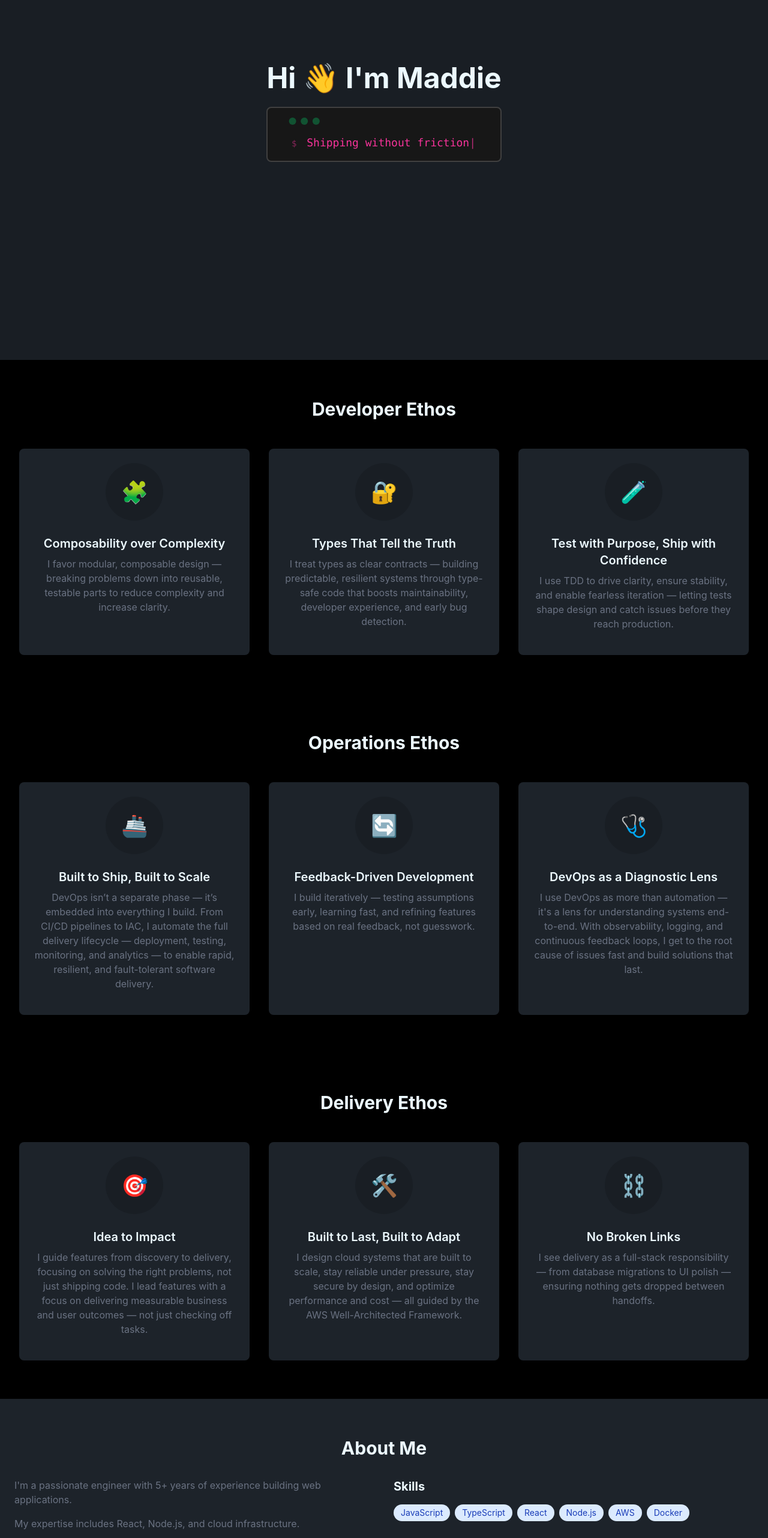
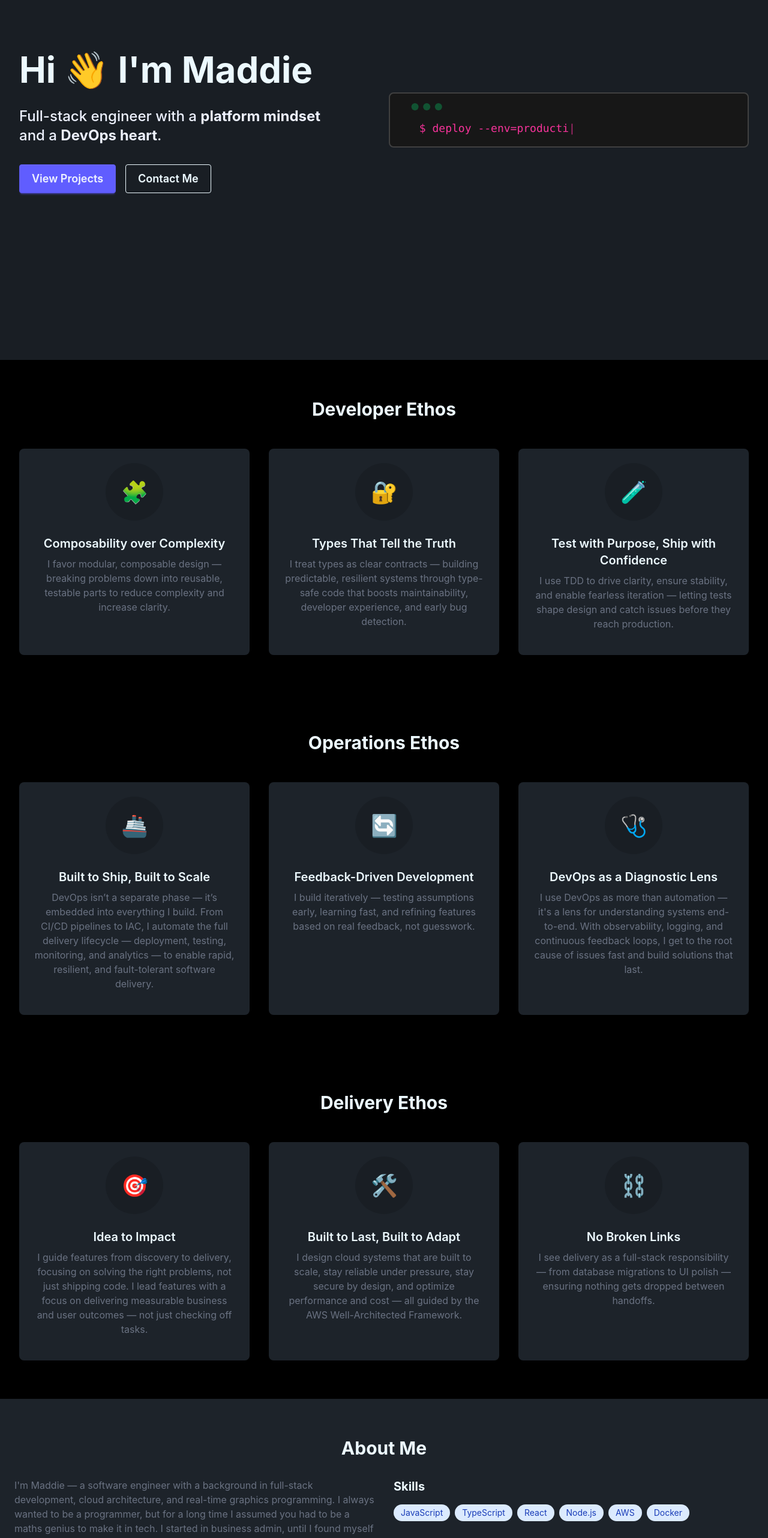
Before and after one commit to maddie-topaz/my-site, a Next.js app: page / in a window 1280 px wide. Shown: the part 200-2764 px from the top of the page at 60% size. Built offline with nearby package versions, Linux system fonts and the light colour scheme.

Commit message:
feat: about me section

```diff
--- a/app/page.tsx
+++ b/app/page.tsx
@@ -3,16 +3,28 @@
 import { Button } from "components/Button/Button"
 import { AnimatedTerminal } from "components/AnimatedTerminal";
 import { SkillsIcons } from "components/SkillsIcons";
+import { AboutMe } from "components/AboutMe";
 
 export default function Web() {
   return (
     <div className="flex flex-col min-h-screen bg-base-100">
       {/* Hero Section */}
-      <section className="hero min-h-screen bg-base-200">
-        <div className="hero-content text-center">
-          <div className="max-w-2xl">
-            <h1 className="text-5xl font-bold">Hi 👋 I'm Maddie </h1>
+      <section className="hero min-h-screen bg-base-200 px-4">
+        <div className="hero-content flex-col lg:flex-row-reverse gap-12 lg:gap-24">
+          <div className="w-full lg:w-1/2 flex justify-center">
             <AnimatedTerminal />
+          </div>
+          <div className="w-full lg:w-1/2 text-center lg:text-left">
+            <h1 className="text-5xl md:text-6xl font-bold leading-tight mb-6">
+              <span className="text-primary">Hi</span> 👋 I'm Maddie
+            </h1>
+            <p className="text-xl md:text-2xl mb-8 font-medium text-primary-content animate-fade-in-up opacity-0">
+              Full-stack engineer with a <span className="font-bold">platform mindset</span> and a <span className="font-bold">DevOps heart</span>.
+            </p>
+            <div className="flex gap-4 justify-center lg:justify-start">
+              <button className="btn btn-primary btn-lg">View Projects</button>
+              <button className="btn btn-outline btn-lg">Contact Me</button>
+            </div>
           </div>
         </div>
       </section>
@@ -20,32 +32,8 @@ export default function Web() {
       {/* Skills Icons Section */}
       <SkillsIcons />
 
-      {/* About Section */ }
-      <section id="about" className="dark:bg-gray-900 py-8 sm:py-16">
-        <div className="mx-auto max-w-(--breakpoint-xl) px-4 lg:px-6">
-          <h2 className="mb-8 text-3xl font-bold text-center dark:text-white">About Me</h2>
-          <div className="grid gap-8 md:grid-cols-2">
-            <div>
-              <p className="text-gray-500 dark:text-gray-400 mb-4">
-                I'm a passionate engineer with 5+ years of experience building web applications.
-              </p>
-              <p className="text-gray-500 dark:text-gray-400">
-                My expertise includes React, Node.js, and cloud infrastructure.
-              </p>
-            </div>
-            <div>
-              <h3 className="mb-4 text-xl font-bold dark:text-white">Skills</h3>
-              <div className="flex flex-wrap gap-2">
-                {['JavaScript', 'TypeScript', 'React', 'Node.js', 'AWS', 'Docker'].map((skill) => (
-                  <span key={skill} className="px-3 py-1 text-sm bg-blue-100 text-blue-800 rounded-full dark:bg-blue-900 dark:text-blue-200">
-                    {skill}
-                  </span>
-                ))}
-              </div>
-            </div>
-          </div>
-        </div>
-      </section>
+      {/* About Section */}
+      <AboutMe />
 
       {/* Projects Section */}
       <section id="projects" className="py-16 bg-base-100">
--- a/app/terminal/page.tsx
+++ b/app/terminal/page.tsx
@@ -5,20 +5,17 @@ import { motion, AnimatePresence } from 'framer-motion';
 import { SkillsIcons } from 'components/SkillsIcons';
 
 export function Help() {
-    const commands = [helpCommand, ethosCommand];
-
     return (
         <div className="mt-4 text-green-300">
             Available commands:
             <ul className="list-disc list-inside mt-1">
-                {commands.map((cmd, index) => (
+                {allCommands.map((cmd, index) => (
                     <li key={index}>
                         <kbd className="kbd kbd-sm text-green-400 bg-black border-green-500 border">
                             {cmd.command}
                         </kbd> — {cmd.description}
                     </li>
                 ))}
-                <li><kbd className="kbd kbd-sm text-green-400 bg-black border-green-500 border">clear</kbd> — Clear the terminal</li>
             </ul>
         </div>
     );
@@ -34,7 +31,36 @@ const helpCommand = {
     description: 'Show available commands',
 }
 
-type Command = typeof ethosCommand.command | typeof helpCommand.command;
+const experienceCommand = {
+    command: 'experience --show',
+    description: 'View a curated list of my past projects — complete with tech stacks, key features, and what I learned along the way.',
+}
+
+const contactCommand = {
+    command: 'contact',
+    description: 'Get in touch with me',
+}
+
+const aboutMeCommand = {
+    command: 'about',
+    description: 'Learn more about me',
+}
+
+const clearCommand = {
+    command: 'clear',
+    description: 'Clear the terminal',
+}
+
+const allCommands = [
+    helpCommand,
+    ethosCommand,
+    experienceCommand,
+    contactCommand,
+    aboutMeCommand,
+    clearCommand
+];
+
+type Command = typeof ethosCommand.command | typeof helpCommand.command | typeof experienceCommand.command | typeof contactCommand.command | typeof aboutMeCommand.command | typeof clearCommand.command;
 
 export default function TerminalHero() {
     const [typedLine, setTypedLine] = useState('');
--- /dev/null
+++ b/components/AboutMe.tsx
@@ -0,0 +1,50 @@
+"use client";
+
+export const AboutMe = () => {
+    return (
+        <section id="about" className="dark:bg-gray-900 py-8 sm:py-16">
+            <div className="mx-auto max-w-(--breakpoint-xl) px-4 lg:px-6">
+                <h2 className="mb-8 text-3xl font-bold text-center dark:text-white">About Me</h2>
+                <div className="grid gap-8 md:grid-cols-2">
+                    <div>
+                        <p className="text-gray-500 dark:text-gray-400 mb-4">
+                            I'm Maddie — a software engineer with a background in full-stack development, cloud architecture, and real-time graphics programming.
+                            I always wanted to be a programmer, but for a long time I assumed you had to be a maths genius to make it in tech.
+                            I started in business admin, until I found myself constantly peeking over at the programming coursework.
+                            A tech lecturer noticed, handed me a brochure, and suggested I switch. I did — and I haven’t looked back since.
+                        </p>
+
+                        <p className="text-gray-500 dark:text-gray-400 mb-4">
+                            Since then, I’ve worked across the stack — from designing OpenGL rendering engines to building experimentation platforms and disaster recovery systems at Atlassian.
+                            I’ve led end-to-end feature development for high-traffic products like Chumba Casino and built systems to safeguard petabytes of user-generated content in AWS.
+                        </p>
+
+                        <p className="text-gray-500 dark:text-gray-400 mb-4">
+                            Over time, my passion has gravitated toward developer experience, tooling, and DevOps.
+                            Books like <em>Accelerate</em> and <em>The Phoenix Project</em> didn’t just teach me about delivery practices — they helped me rethink what great engineering looks like.
+                            I began to see software delivery as a living system: shaped by feedback, guided by data, and deeply influenced by the tools we adopt.
+                            I stopped seeing culture as a starting point and started seeing it as something we create through the systems we build together.
+                        </p>
+
+                        <p className="text-gray-500 dark:text-gray-400 mb-4">
+                            Today, I build with a platform mindset and a DevOps heart — focused on clarity, resilience, and full-stack responsibility from infrastructure to interface.
+                            My core stack includes TypeScript, Node.js, React, PostgreSQL, AWS, Docker, and Pulumi.
+                            Whether I’m building experimentation frameworks, automation pipelines, or UI tooling, I care deeply about enabling teams to ship software with confidence and purpose.
+                        </p>
+                    </div>
+
+                    <div>
+                        <h3 className="mb-4 text-xl font-bold dark:text-white">Skills</h3>
+                        <div className="flex flex-wrap gap-2">
+                            {['JavaScript', 'TypeScript', 'React', 'Node.js', 'AWS', 'Docker'].map((skill) => (
+                                <span key={skill} className="px-3 py-1 text-sm bg-blue-100 text-blue-800 rounded-full dark:bg-blue-900 dark:text-blue-200">
+                                    {skill}
+                                </span>
+                            ))}
+                        </div>
+                    </div>
+                </div>
+            </div>
+        </section>
+    );
+};
--- a/components/AnimatedTerminal.tsx
+++ b/components/AnimatedTerminal.tsx
@@ -3,12 +3,32 @@
 import { useEffect, useState } from "react";
 import { motion } from "framer-motion";
 
-const taglines = [
+const btaglines = [
   "Building scalable systems",
   "Shipping without friction",
   "Creating elegant solutions",
   "Optimizing developer experience",
+  "Builds that don’t break",
+  "Engineer by trade, problem solver by instinct",
 ];
+
+const taglines = [
+ "$ git commit -m 'automate everything'",
+ "$ deploy --env=production --safe",
+ "# Monitoring is mindfulness for machines.",
+ "✔ Tests: 213 passed, 0 failed",
+ "# DevOps is culture, not config.",
+ "$ rm -rf manual-tasks",
+ "$ nuke clickops --from orbit",
+ "$ docker-compose up -d",
+ "types !== suggestions; types === contracts",
+ "🚧 red → green → refactor",
+ "small units. strong guarantees.",
+ "📈 metrics > intuition",
+ "$ secure && scale && serve",
+ "$ ./migrate.sh --safe --no-downtime",
+ "$ mkdir -p /systems/composable",
+]
 
 const TYPING_SPEED = 60;
 const DELETING_SPEED = 40;
@@ -48,14 +68,14 @@ export const AnimatedTerminal = () => {
   }, [displayedText, isDeleting, taglineIndex]);
 
   return (
-    <div className="py-6">
+    <div className="py-6 w-full">
       <motion.div
-        className="mockup-code bg-neutral-900 text-green-400 text-left p-4 max-w-md mx-auto border-2 border-neutral-700 rounded-lg"
+        className="mockup-code bg-neutral-900 text-green-400 text-left p-4 w-[600px] mx-auto border-2 border-neutral-700 rounded-lg"
         initial={{ opacity: 0 }}
         animate={{ opacity: 1 }}
         transition={{ duration: 1 }}
       >
-        <pre data-prefix="$" className="text-pink-500">
+        <pre className="text-pink-500 pl-4">
           <motion.span
             className="text-lg inline-block font-mono"
             key={taglineIndex}
--- a/tailwind.config.js
+++ b/tailwind.config.js
@@ -17,6 +17,15 @@ module.exports = {
   ],
   theme: {
     extend: {
+      keyframes: {
+        'fade-in-up': {
+          '0%': { opacity: '0', transform: 'translateY(0.5rem)' },
+          '100%': { opacity: '1', transform: 'translateY(0)' },
+        },
+      },
+      animation: {
+        'fade-in-up': 'fade-in-up 0.8s ease-out forwards',
+      },
       colors: {
         primary: {
           50: "#eff6ff",
```
